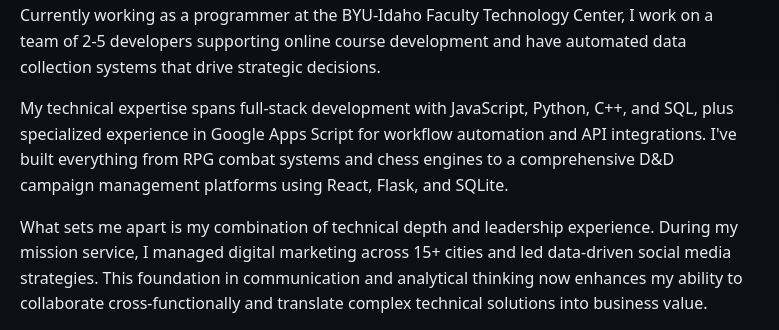
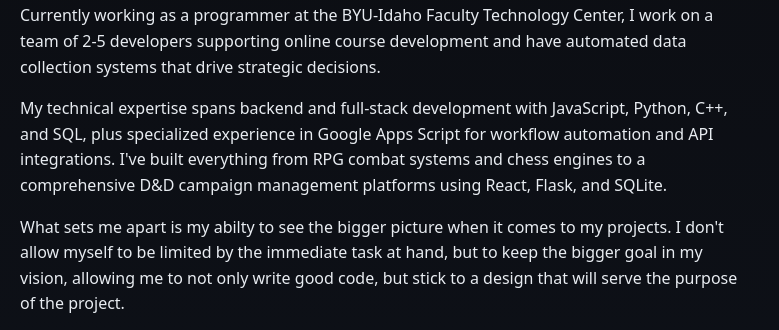
Before and after one commit to braedenspope/portfolio, a plain HTML site: page about/index.html in a window 1280 px wide. Shown: the part 444-774 px from the top of the page, 358-1137 px from the left. Drawn offline with Linux system fonts and the light colour scheme; files that its build step writes are made by us from their sources; files whose address does not match are found by name.

Commit message:
updated about

```diff
--- a/about/index.html
+++ b/about/index.html
@@ -21,9 +21,9 @@
     <div>
       <p>I'm a senior software engineering student at BYU-Idaho with hands-on experience leading technical teams and building web applications that serve thousands of users worldwide. Currently working as a programmer at the BYU-Idaho Faculty Technology Center, I work on a team of 2-5 developers supporting online course development and have automated data collection systems that drive strategic decisions.</p>
 
-      <p>My technical expertise spans full-stack development with JavaScript, Python, C++, and SQL, plus specialized experience in Google Apps Script for workflow automation and API integrations. I've built everything from RPG combat systems and chess engines to a comprehensive D&D campaign management platforms using React, Flask, and SQLite.</p>
+      <p>My technical expertise spans backend and full-stack development with JavaScript, Python, C++, and SQL, plus specialized experience in Google Apps Script for workflow automation and API integrations. I've built everything from RPG combat systems and chess engines to a comprehensive D&D campaign management platforms using React, Flask, and SQLite.</p>
 
-      <p>What sets me apart is my combination of technical depth and leadership experience. During my mission service, I managed digital marketing across 15+ cities and led data-driven social media strategies. This foundation in communication and analytical thinking now enhances my ability to collaborate cross-functionally and translate complex technical solutions into business value.</p>
+      <p>What sets me apart is my abilty to see the bigger picture when it comes to my projects. I don't allow myself to be limited by the immediate task at hand, but to keep the bigger goal in my vision, allowing me to not only write good code, but stick to a design that will serve the purpose of the project.</p>
 
       <p>I'm passionate about creating software that makes people's lives easier through thoughtful automation and clean, maintainable code. Currently seeking opportunities in backend or full-stack development where I can contribute to meaningful projects while continuing to grow as both a developer and technical leader.</p>
 
```
